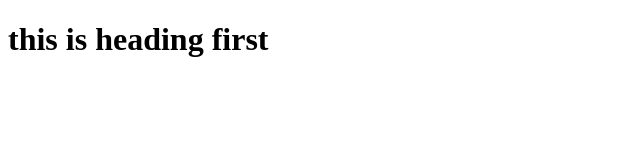
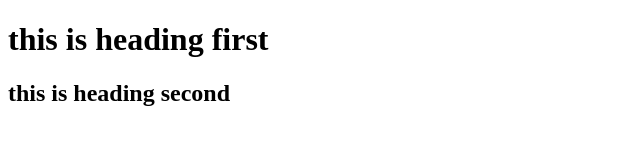
Before and after one commit to ritikvashistha/vsconnecting, a plain HTML site: page commitvs.html in a window 1280 px wide. Shown: the whole page, without its empty margins (0-640 px from the left). Drawn offline with Linux system fonts and the light colour scheme.

Commit message:
second commit

```diff
--- a/commitvs.html
+++ b/commitvs.html
@@ -7,5 +7,6 @@
   </head>
   <body>
     <h1>this is heading first</h1>
+    <h2>this is heading second</h2>
   </body>
 </html>
```
